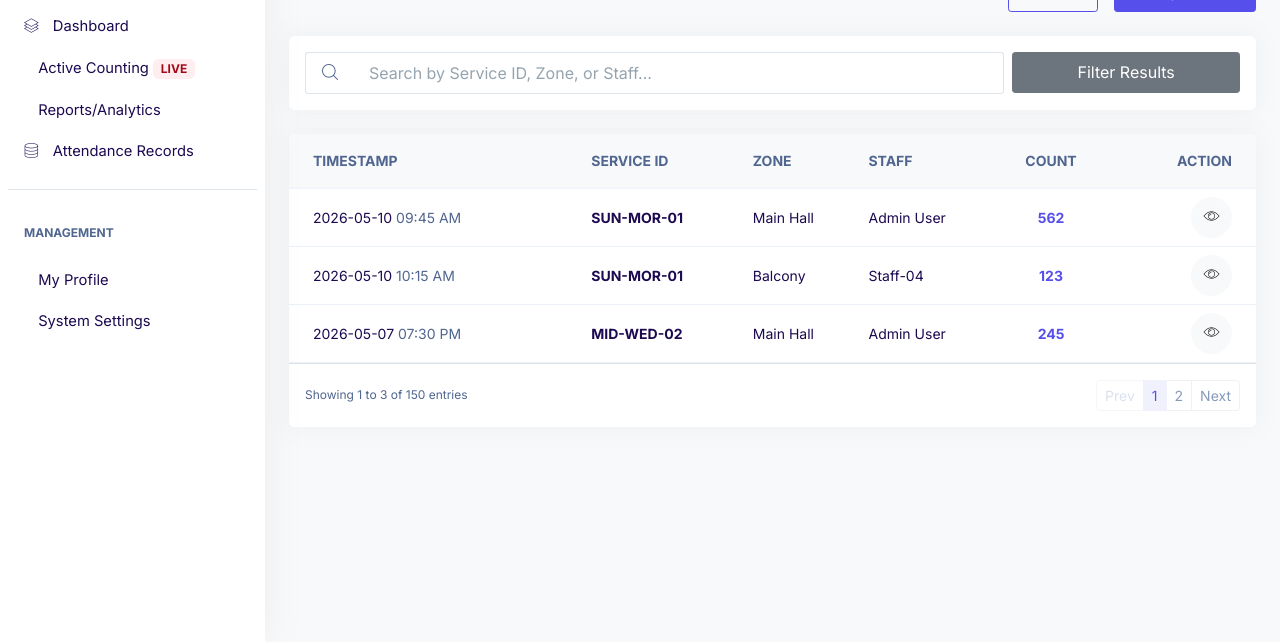
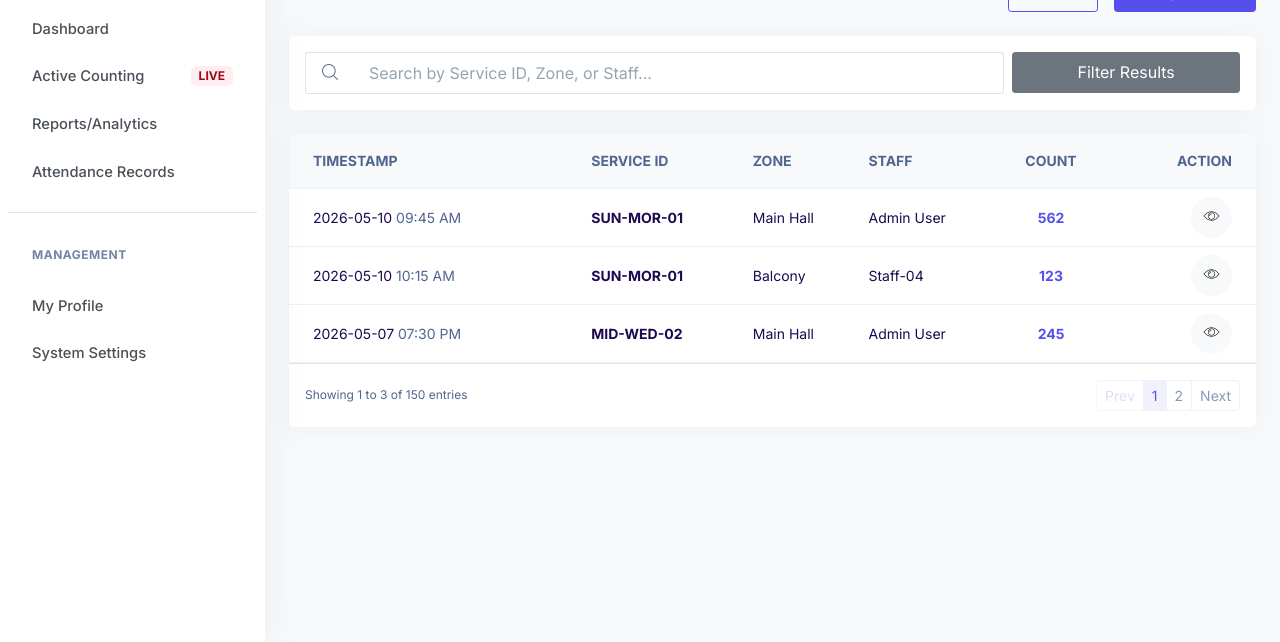
Before and after one commit to eduval/CATCH_Project, a plain HTML site: page records.html in a window 1280 px wide. Shown: the part 158-800 px from the top of the page. Drawn offline with Linux system fonts and the light colour scheme.

Commit message:
fix:Sidebar ui cleanup

```diff
--- a/records.html
+++ b/records.html
@@ -30,44 +30,89 @@
     <div id="wrapper_content" class="d-flex flex-fill">
 
       <aside id="aside-main" class="aside-start aside-hide-xs bg-white shadow-sm d-flex flex-column px-2">
+
   <div class="py-4 px-3 mb-3 border-bottom text-center">
     <h4 class="fw-bold text-primary mb-0">CATCH</h4>
-            <small class="text-muted fw-bold text-uppercase">Service Track</small>
+    <small class="text-muted fw-bold text-uppercase" style="font-size: 10px; letter-spacing: 1px;">Service Track</small>
   </div>
 
   <nav class="nav-deep nav-deep-sm nav-deep-light">
     <ul class="nav flex-column">
 
-              <li class="nav-title text-muted smaller fw-bold text-uppercase mb-2">Operations</li>
+      <li class="nav-title text-muted smaller fw-bold text-uppercase mb-2 ps-4">Operations</li>
+
       <li class="nav-item">
-                <a class="nav-link" href="index.html"><i class="fi fi-layers"></i> <span>Dashboard</span></a>
-              </li>
-              <li class="nav-item">
-                <a class="nav-link" href="active-counting.html">
-                  <i class="fi fi-video"></i> <span>Active Counting</span>
-                  <span class="badge bg-danger-soft text-danger ms-auto smaller">LIVE</span>
+        <a class="nav-link" href="index.html">
+          <span>Dashboard</span>
         </a>
       </li>
+
       <li class="nav-item">
-                <a class="nav-link" href="reports.html"><i class="fi fi-chart-line"></i> <span>Reports/Analytics</span></a>
-              </li>
-              <li class="nav-item border-bottom pb-3">
-                <a class="nav-link" href="records.html"><i class="fi fi-database"></i> <span>Attendance Records</span></a>
+        <a class="nav-link d-flex align-items-center" href="active-counting.html">
+          <span>Active Counting</span>
+          <span class="badge bg-danger-soft text-danger ms-auto smaller py-1 px-2">LIVE</span>
+        </a>
       </li>
 
-              <li class="nav-title text-muted smaller fw-bold text-uppercase mt-4 mb-2">Management</li>
       <li class="nav-item">
-                <a class="nav-link" href="profile.html"><i class="fi fi-user"></i> <span>My Profile</span></a>
+        <a class="nav-link" href="reports.html">
+          <span>Reports/Analytics</span>
+        </a>
       </li>
+
+      <li class="nav-item border-bottom pb-3">
+        <a class="nav-link" href="records.html">
+          <span>Attendance Records</span>
+        </a>
+      </li>
+
+      <li class="nav-title text-muted smaller fw-bold text-uppercase mt-4 mb-2 ps-4">Management</li>
+
+      <li class="nav-item">
+        <a class="nav-link" href="profile.html">
+          <span>My Profile</span>
+        </a>
+      </li>
+
       <li class="nav-item">
         <a class="nav-link" href="settings.html">
-                  <i class="fi fi-settings"></i> <span>System Settings</span>
+          <span>System Settings</span>
         </a>
       </li>
 
     </ul>
   </nav>
 </aside>
+
+<style>
+  /* Refined Text-Only Styling */
+  #aside-main .nav-link {
+    display: flex;
+    align-items: center;
+    padding: 0.8rem 1.5rem; /* Increased horizontal padding for a balanced look */
+    color: #495057;
+    font-weight: 500;
+    transition: all 0.2s ease-in-out;
+    text-decoration: none;
+  }
+
+  /* Active and Hover States */
+  #aside-main .nav-item.active .nav-link,
+  #aside-main .nav-link:hover {
+    color: #007bff;
+    background-color: #f8f9fa;
+  }
+
+  /* Left accent line for the active page */
+  #aside-main .nav-item.active {
+    border-left: 4px solid #007bff;
+  }
+
+  #aside-main .nav-title {
+    letter-spacing: 0.5px;
+    opacity: 0.8;
+  }
+</style>
 
       <main id="middle" class="flex-fill p-4">
 
```
Lines whose indentation alone changed are shown as unchanged.
